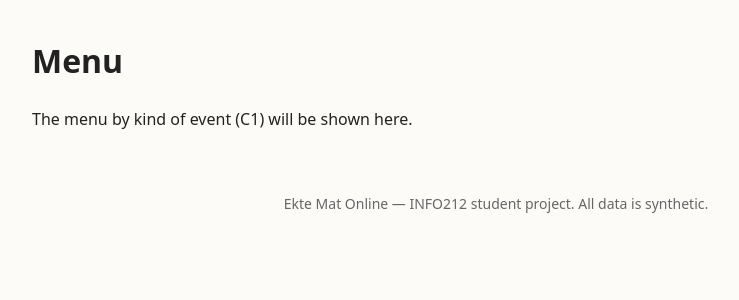
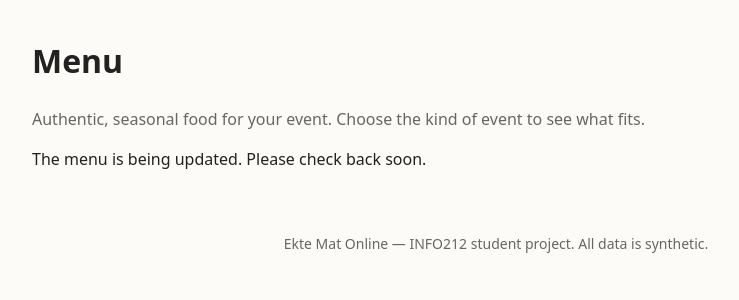
Before and after one commit to Marensundt/Oblig4-INFO212, a Flask app: template app/views/templates/shop/menu.html in a window 1280 px wide. Shown: the part 63-363 px from the top of the page, without its empty margins (144-883 px from the left). Run offline with Flask 3, Linux system fonts and the light colour scheme; the template is opened without the code that fills it, so the values that code supplies are empty; parts of the project's set-up code (start-up, migrations or seed data) failed here and were passed over.

Commit message:
Add customer menu with food cards grouped by kind of event (C1)
- /menu shows published items as cards under one heading per event
  category, with category links at the top
- Card: picture (or placeholder), price per portion, minimum order,
  allergen badges, description and dietary labels (US-07, Could)
- Unpublished items and empty categories are not shown
- Header navigation CSS scoped so it does not affect other nav elements

Co-Authored-By: Claude Opus 5.5 <noreply@anthropic.com>

```diff
--- a/app/controllers/shop.py
+++ b/app/controllers/shop.py
@@ -1,4 +1,4 @@
-"""Shop blueprint: C1 menu by event and C2 shopping cart (placeholders in phase 0)."""
+"""Shop blueprint: C1 menu by event, C2 shopping cart (phase 5), food item pictures."""
 from flask import Blueprint, current_app, redirect, render_template, send_from_directory, url_for
 
 bp = Blueprint("shop", __name__)
@@ -11,7 +11,9 @@ def index():
 
 @bp.get("/menu")
 def menu():
-    return render_template("shop/menu.html")
+    """C1: published food items as cards, grouped by kind of event (US-06)."""
+    groups = current_app.repos.food_items.list_published_by_category()
+    return render_template("shop/menu.html", groups=groups)
 
 
 @bp.get("/uploads/<path:filename>")
--- a/app/static/css/style.css
+++ b/app/static/css/style.css
@@ -34,7 +34,7 @@ body {
   text-decoration: none;
 }
 
-nav a {
+.site-header nav a {
   margin-left: 1rem;
   color: var(--text);
 }
@@ -182,3 +182,57 @@ main {
 
 .danger { color: var(--error); }
 .admin-menu li { margin-bottom: 0.5rem; }
+
+/* Customer menu (C1) */
+.lead { color: var(--muted); }
+
+.category-nav {
+  display: flex;
+  flex-wrap: wrap;
+  gap: 0.5rem;
+  margin: 1rem 0 1.5rem;
+}
+.category-nav a {
+  padding: 0.25rem 0.75rem;
+  border: 1px solid var(--border);
+  border-radius: 999px;
+  text-decoration: none;
+  color: var(--text);
+}
+
+.menu-category { margin-bottom: 2rem; }
+.menu-category h2 { scroll-margin-top: 1rem; }
+
+.card-grid {
+  display: grid;
+  grid-template-columns: repeat(auto-fill, minmax(16rem, 1fr));
+  gap: 1rem;
+}
+
+.food-card {
+  display: flex;
+  flex-direction: column;
+  border: 1px solid var(--border);
+  border-radius: 8px;
+  overflow: hidden;
+  background: #fff;
+}
+.food-card img {
+  width: 100%;
+  height: auto;
+  aspect-ratio: 4 / 3;
+  object-fit: cover;
+  background: #efe9dc;
+}
+.food-card-body { padding: 0.75rem 1rem 1rem; }
+.food-card h3 { margin: 0 0 0.25rem; font-size: 1.1rem; }
+.food-description { margin: 0 0 0.5rem; color: var(--muted); }
+
+.food-facts { margin: 0 0 0.5rem; }
+.food-facts div { display: flex; justify-content: space-between; gap: 1rem; }
+.food-facts dt { color: var(--muted); }
+.food-facts dd { margin: 0; font-weight: 600; }
+
+.food-allergens, .food-labels { margin: 0.25rem 0 0; }
+.badge-allergen { border-color: var(--error); color: var(--error); margin: 0 0.15rem 0.15rem 0; }
+.badge-diet { border-color: var(--accent); color: var(--accent); margin: 0 0.15rem 0.15rem 0; }
--- /dev/null
+++ b/app/views/templates/_partials/food_card.html
@@ -0,0 +1,32 @@
+{# One food item on the menu (C1): picture, price, minimum order and allergens (US-06 AC2). #}
+{% macro food_card(item) %}
+  <article class="food-card">
+    {% if item.image_filename %}
+      <img src="{{ url_for('shop.upload', filename=item.image_filename) }}" alt="{{ item.name }}"
+           width="400" height="300" loading="lazy">
+    {% else %}
+      <img src="{{ url_for('static', filename='img/placeholder.svg') }}" alt="No picture yet"
+           width="400" height="300" loading="lazy">
+    {% endif %}
+    <div class="food-card-body">
+      <h3>{{ item.name }}</h3>
+      {% if item.description %}<p class="food-description">{{ item.description }}</p>{% endif %}
+      <dl class="food-facts">
+        <div><dt>Price</dt><dd>{{ item.price_nok }} NOK per portion</dd></div>
+        <div><dt>Minimum order</dt><dd>{{ item.min_order_qty }} portions</dd></div>
+      </dl>
+      <p class="food-allergens"><strong>Allergens:</strong>
+        {% for allergen in item.allergens | sort %}
+          <span class="badge badge-allergen">{{ allergen.label }}</span>
+        {% else %}
+          none listed
+        {% endfor %}
+      </p>
+      {% if item.dietary_labels %}
+        <p class="food-labels">
+          {% for label in item.dietary_labels | sort %}<span class="badge badge-diet">{{ label.label }}</span>{% endfor %}
+        </p>
+      {% endif %}
+    </div>
+  </article>
+{% endmacro %}
--- a/app/views/templates/shop/menu.html
+++ b/app/views/templates/shop/menu.html
@@ -1,6 +1,26 @@
 {% extends "base.html" %}
+{% from "_partials/food_card.html" import food_card %}
 {% block title %}Menu — Ekte Mat Online{% endblock %}
 {% block content %}
   <h1>Menu</h1>
-  <p>The menu by kind of event (C1) will be shown here.</p>
+  <p class="lead">Authentic, seasonal food for your event. Choose the kind of event to see what fits.</p>
+
+  {% if groups %}
+    <nav class="category-nav" aria-label="Kinds of event">
+      {% for category, items in groups %}
+        <a href="#{{ category.slug }}">{{ category.name }}</a>
+      {% endfor %}
+    </nav>
+
+    {% for category, items in groups %}
+      <section class="menu-category" aria-labelledby="{{ category.slug }}">
+        <h2 id="{{ category.slug }}">{{ category.name }}</h2>
+        <div class="card-grid">
+          {% for item in items %}{{ food_card(item) }}{% endfor %}
+        </div>
+      </section>
+    {% endfor %}
+  {% else %}
+    <p>The menu is being updated. Please check back soon.</p>
+  {% endif %}
 {% endblock %}
```
Also changed, not shown: tests/controllers/test_shop_menu.py (added, +116 -0 lines), tests/test_smoke.py (+1 -1 lines).
